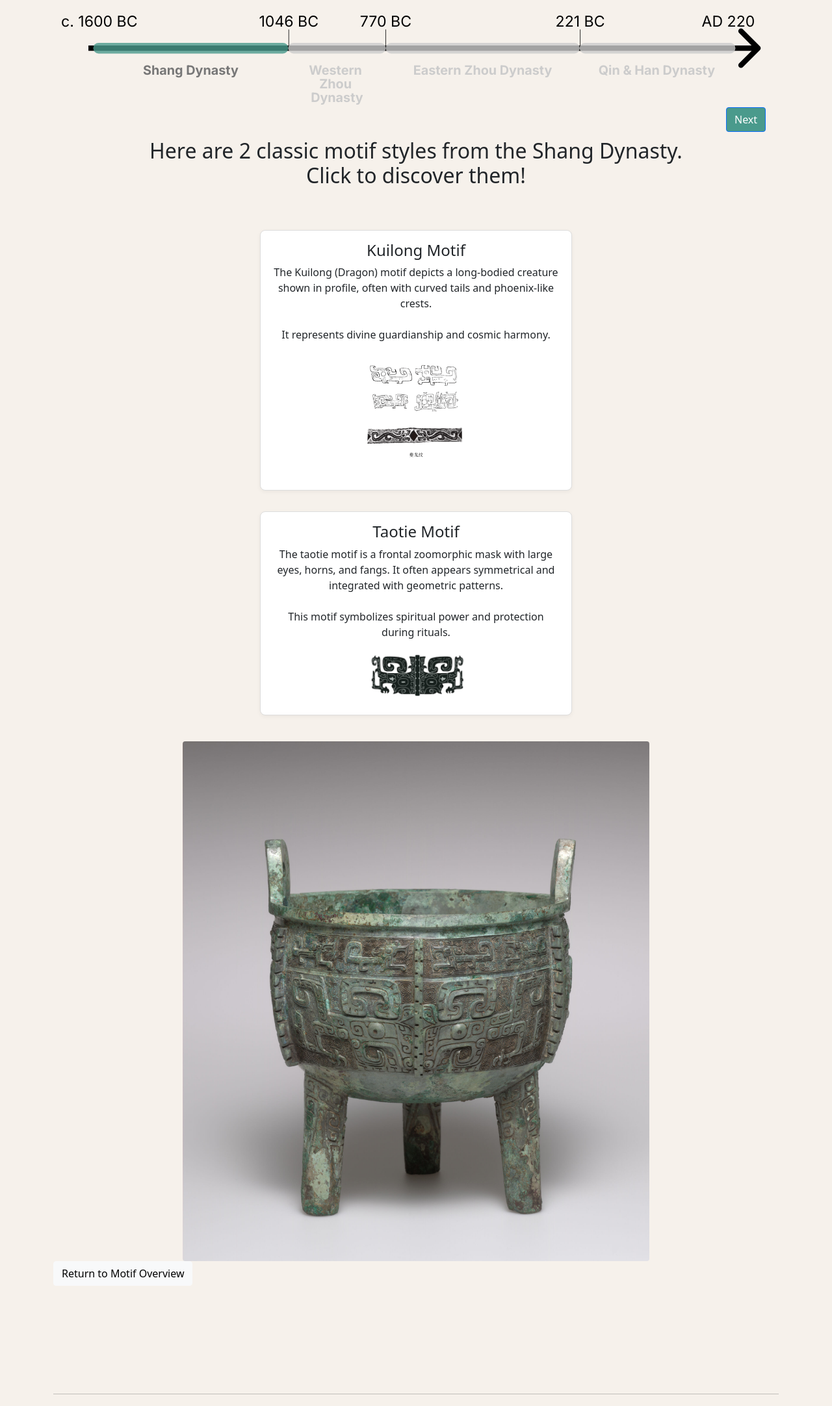
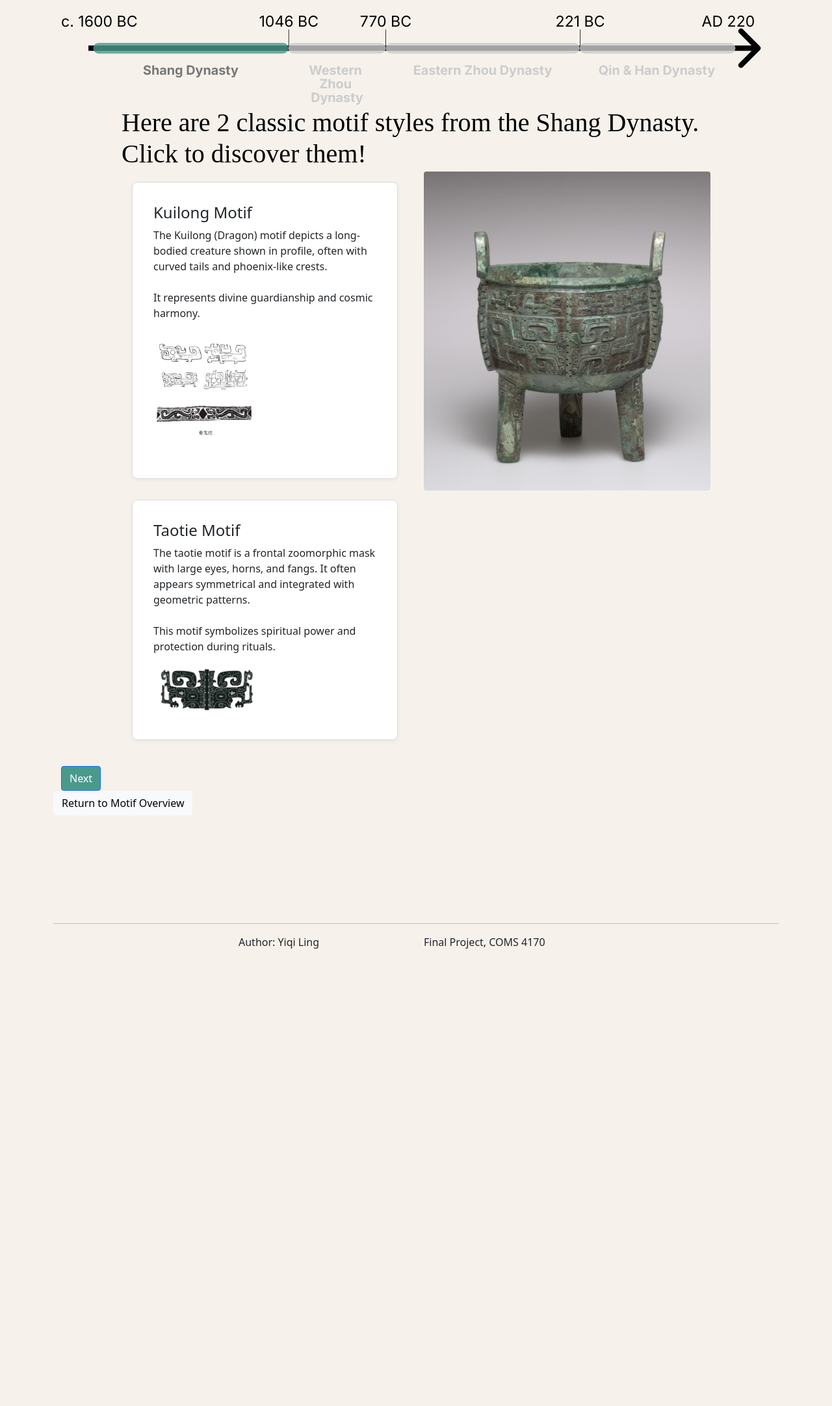
Before and after one commit to 77889itsme/bronze-clocks, a Flask app: page /learn/motif/1 in a window 1280 px wide; the page is wider, and only the part inside the window is pictured. Shown: the part 64-2228 px from the top of that part at 65% size. After the commit the page ends 1524 px from the top of that part, so only its background shows below. Run offline with Flask 3, Linux system fonts and the light colour scheme; some libraries are stand-ins or nearby versions.

Commit message:
style: redesign motif pages style

```diff
--- a/static/css/main.css
+++ b/static/css/main.css
@@ -217,10 +217,9 @@ a {
     width: 30rem;
     border: 1px solid #ddd;
     border-radius: 8px;
-    padding: 1rem;
+    padding: 2rem;
     box-shadow: 0 2px 6px rgba(0, 0, 0, 0.05);
     background-color: #fff;
-    text-align: center;
 }
 
 .motif-content-image {
--- a/templates/learn_motif_pages.html
+++ b/templates/learn_motif_pages.html
@@ -14,17 +14,21 @@
 
     <div class="container">
         <div class="row">
+            <div class="col-md-1"></div>
+            <div class="col-md-11">
+                <h2 class="title">
+                    Here <span id="motif-number">are ## classic motif styles</span> from the <span id="motif-period">XXX Dynasty</span>. <br>
+                    Click to discover them!
+                </h2>
+            </div>
+        </div>
+        <div class="row">
             <div id="navButtonPrevious" class="col-md-1"></div>
-            <div class="col-md-10">
-                <div class="text-center mt-5">
-                    <h2>
-                        Here <span id="motif-number">are ## classic motif styles</span> from the <span id="motif-period">XXX Dynasty</span>. <br>
-                        Click to discover them!
-                    </h2>
-                </div>
+            <div class="col-md-5">
+                <div class="mb-4" id="motif-content"></div>
+            </div>
 
-                <div class="text-center mt-5 mb-4" id="motif-content"></div>
-
+            <div class="col-md-5">
                 <div class="motif-image-container position-relative">
                     <img class="motif-image mx-auto d-block" id="motif-image">
 
@@ -37,6 +41,8 @@
                 </div>
 
                 <div id="final-page" class="container"></div>
+
+            </div>
             </div>
             <div id="navButtonNext" class="col-md-1"></div>
         </div>
```
